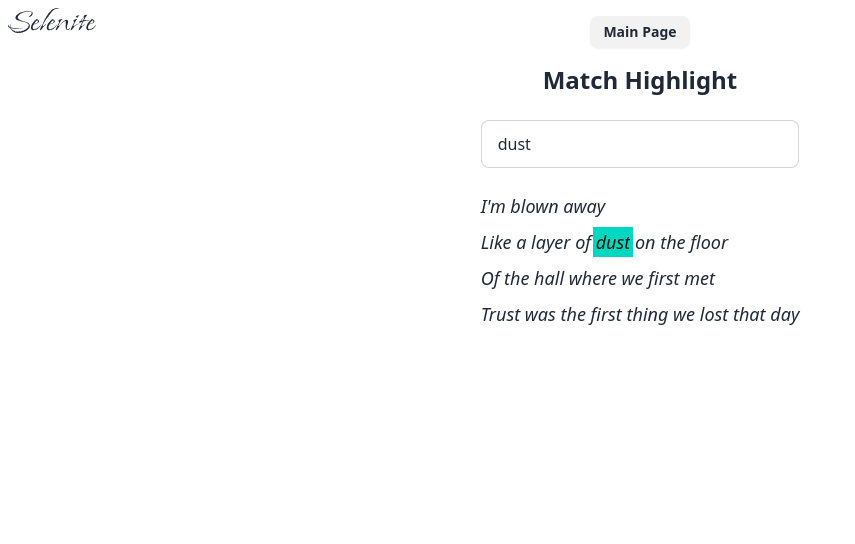
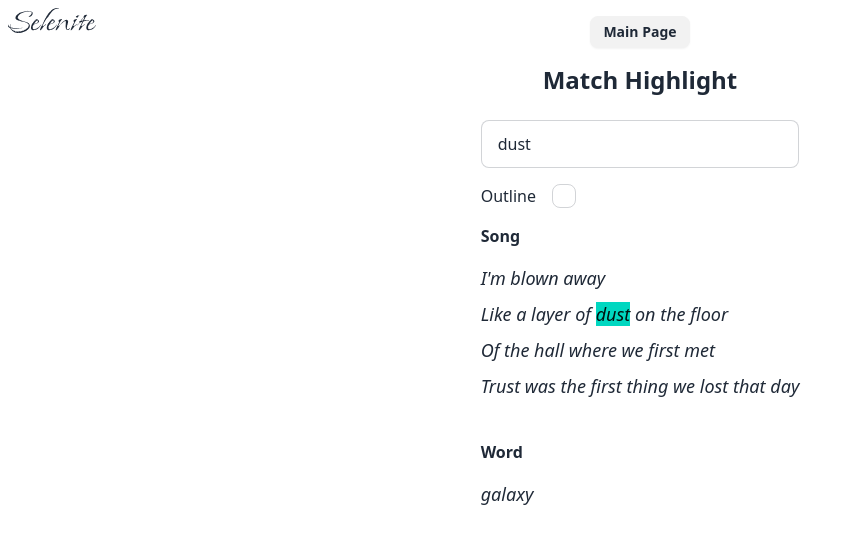
Before and after one commit to Selenite-GEOS/commons, a SvelteKit app: page /match-highlight in a window 1280 px wide. Shown: the top 544 px of the page, without its empty margins (0-855 px from the left). Built offline with nearby package versions, Linux system fonts and the light colour scheme.

Commit message:
Fix tags and match highlighter

```diff
--- a/package.json
+++ b/package.json
@@ -1,6 +1,6 @@
 {
 	"name": "@selenite/commons",
-	"version": "0.26.8",
+	"version": "0.26.9",
 	"repository": "github:ShaitanLyss/selenite-commons",
 	"license": "MIT",
 	"keywords": [
--- a/src/lib/components/MatchHighlighter.svelte
+++ b/src/lib/components/MatchHighlighter.svelte
@@ -12,17 +12,21 @@
 	const parts = $derived(matchingParts(content, ref, { caseInsensitive }));
 </script>
 
+{#snippet highlightPart({ match = false, part = '' }: { match: boolean; part: string })}
+	{#if match}
+		<mark class="bg-accent text-accent-content" class:outline class:outline-accent={outline}
+			>{part}</mark>
+	{:else}
+		{part}
+	{/if}
+{/snippet}
+
 {#if parts.length <= 1}
-	{content}
+	{@render highlightPart(parts[0])}
 {:else}
 	<span>
-		{#each parts as { match, part }}
-			{#if match}
-				<mark class="bg-accent text-accent-content" class:outline class:outline-accent={outline}
-					>{part}</mark>
-			{:else}
-				{part}
-			{/if}
+		{#each parts as part}
+			{@render highlightPart(part)}
 		{/each}
 	</span>
 {/if}
--- a/src/lib/components/Tags.svelte
+++ b/src/lib/components/Tags.svelte
@@ -41,10 +41,10 @@
 		if (!trimmedTag || tags.includes(trimmedTag)) return;
 		tags.push(trimmedTag);
 	}
-	const loweredKnownTags = $derived(knownTags.map((t) => t.toLowerCase()));
-	const loweredNewTag = $derived(newTag);
+	const loweredNewTag = $derived(newTag.toLowerCase());
+	const loweredKnownTags = $derived(knownTags.map(t => t.toLowerCase()))
 	const filteredKnownTags = $derived(
-		loweredKnownTags.filter((t) => t.includes(loweredNewTag) && !tagsSet.has(t))
+		knownTags.filter((t,i) => loweredKnownTags[i].includes(loweredNewTag) && !tagsSet.has(t))
 	);
 
 	const [knowTagsRef, knowTagsPopup] = createFloatingActions({});
--- a/src/routes/match-highlight/+page.svelte
+++ b/src/routes/match-highlight/+page.svelte
@@ -8,13 +8,14 @@ Of the hall where we first met\n\
 Trust was the first thing we lost that day"
 	);
 	let refInput = $state<HTMLInputElement>();
+	let outline = $state(false);
 </script>
 
 <input
 	bind:this={refInput}
 	bind:value={ref}
 	placeholder="Reference"
-	class="input input-bordered mb-4"
+	class="input input-bordered mb-2"
 	use:shortcut={{
 		shortcuts(e) {
 			if (e.ctrlKey || e.shiftKey || e.altKey) return false;
@@ -29,7 +30,15 @@ Trust was the first thing we lost that day"
 		}
 	}}
 	onkeydown={(e) => e.key === 'Escape' && refInput?.blur()} />
+<label class="flex items-center gap-4 cursor-pointer">
+	Outline
+	<input type="checkbox" class="checkbox" bind:checked={outline} />
+</label>
 
+<h2 class="mt-2 mb-2 font-bold">Song</h2>
 {#each content.split('\n') as line}
-	<p class="italic text-lg"><MatchHighlighter content={line} {ref} outline={true}/></p>
+	<p class="italic text-lg"><MatchHighlighter content={line} {ref} {outline} /></p>
 {/each}
+
+<h2 class="mt-8 mb-2 font-bold">Word</h2>
+<p class="italic text-lg"><MatchHighlighter content={'galaxy'} {ref} {outline} /></p>
--- a/src/routes/tags/+page.svelte
+++ b/src/routes/tags/+page.svelte
@@ -2,7 +2,7 @@
 	import Tags from '$lib/components/Tags.svelte';
 
 	let tags: string[] = $state(["Fire", "Avatar"]);
-	let knownTags: string[] = $state(["Fire", "Water", "Earth", "Air", "Harmony", "Chi", "Energy", "Spirit", "State", "Ghost", "Cyborg", "Fallen Angel", "What"]);
+	let knownTags: string[] = $state(["Fire", "fire", "Water", "Earth", "Air", "Harmony", "Chi", "Energy", "Spirit", "State", "Ghost", "Cyborg", "Fallen Angel", "What"]);
 	// let knownTags: string[] = [];
 </script>
 <div>
```
